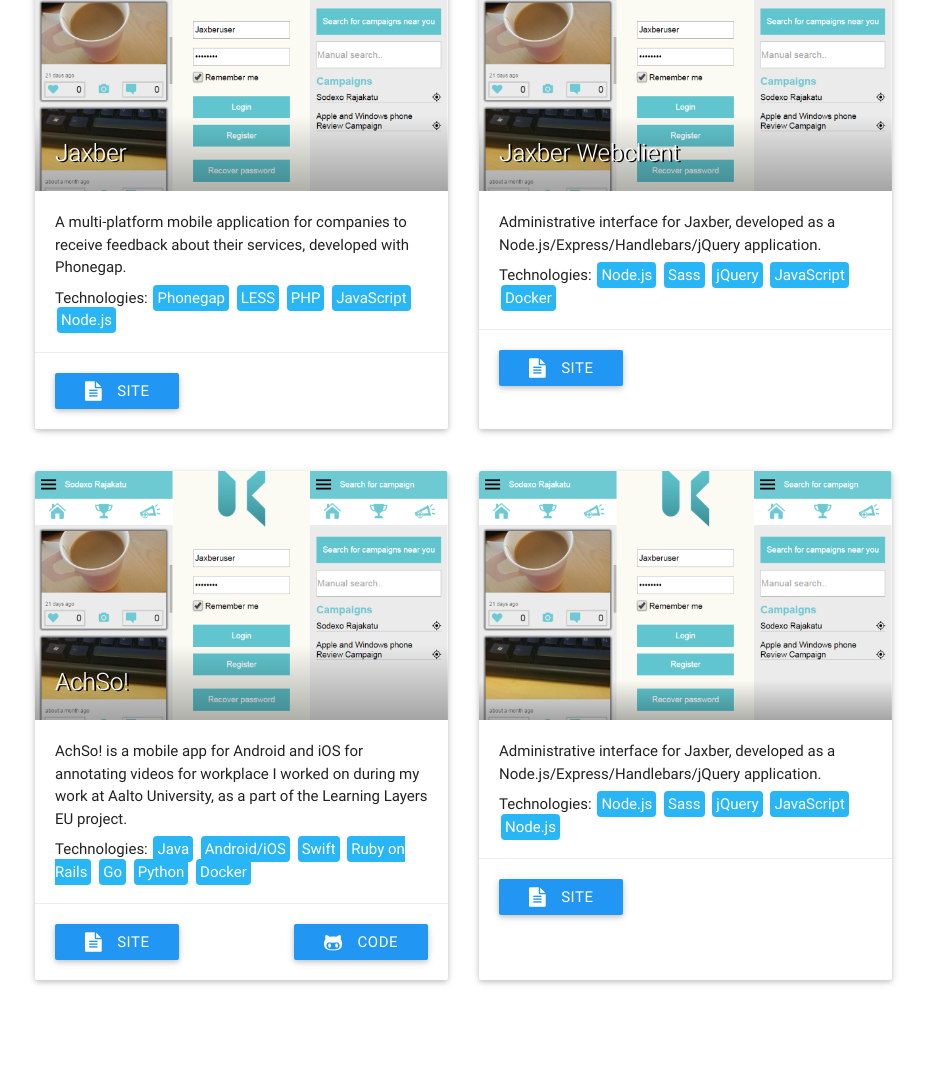
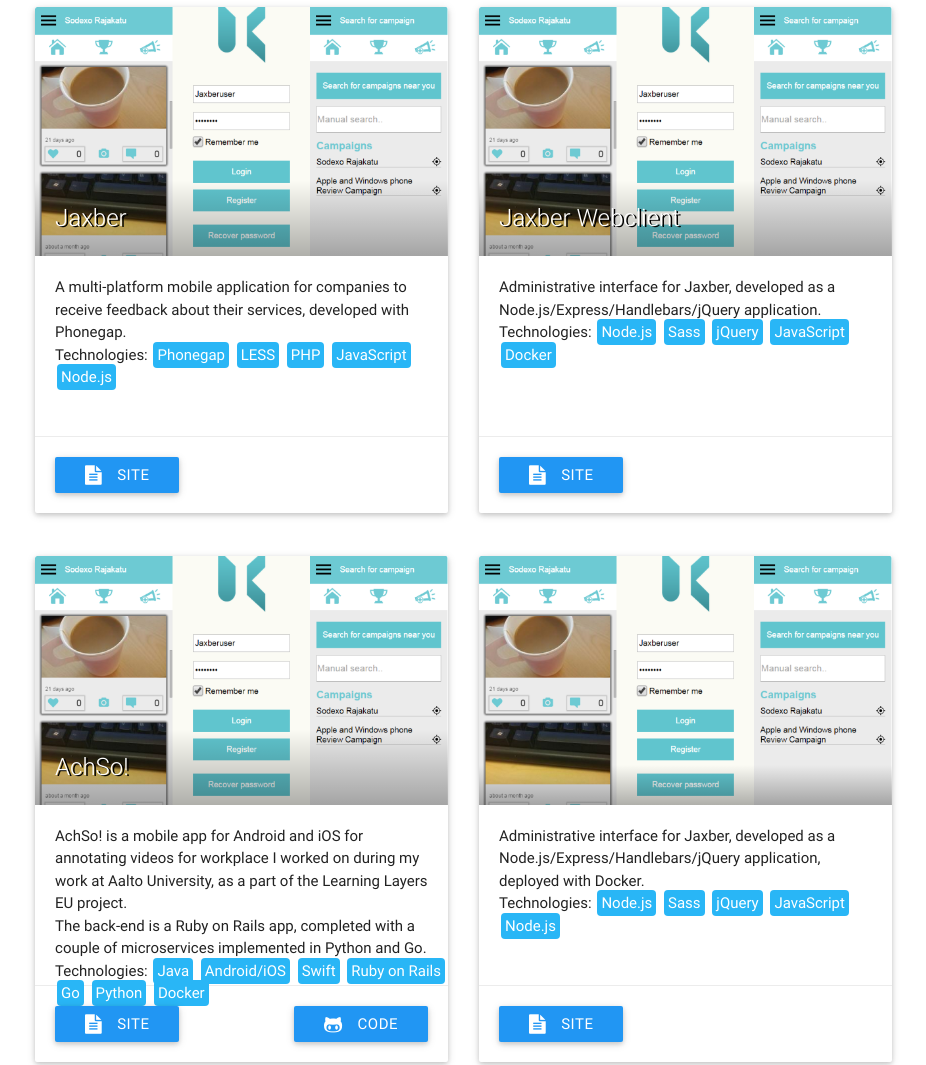
Before and after one commit to melonmanchan/My-Website, a website: page index.html in a window 1280 px wide. Shown: the part 2120-3185 px from the top of the page, without its empty margins (161-1087 px from the left). Drawn offline with Linux system fonts and the light colour scheme; files that its build step writes are made by us from their sources.

Commit message:
Make project cards exactly the same size

```diff
--- a/css/site.css
+++ b/css/site.css
@@ -130,9 +130,12 @@
     background:    linear-gradient(to bottom, rgba(0, 0, 0, 0),  rgba(0, 0, 0, 0.3));
     width:         100%;
 }
+.card-content {
+    height: 180px;
+}
 
 .card-content-tech {
-    margin-top: 8px !important;
+    position: absolute;
 }
 
 .tech-item {
--- a/index.html
+++ b/index.html
@@ -161,6 +161,7 @@
                                 </div>
                                 <div class="card-content">
                                     <p>AchSo! is a mobile app for Android and iOS for annotating videos for workplace I worked on during my work at Aalto University, as a part of the Learning Layers EU project.</p>
+                                    <p>The back-end is a Ruby on Rails app, completed with a couple of microservices implemented in Python and Go.</p>
                                     <p class="card-content-tech">Technologies: <span class="tech-item light-blue lighten-1">Java</span> <span class="tech-item light-blue lighten-1">Android/iOS</span> <span class="tech-item light-blue lighten-1">Swift</span> <span class="tech-item light-blue lighten-1">Ruby on Rails</span> <span class="tech-item light-blue lighten-1">Go</span> <span class="tech-item light-blue lighten-1">Python</span>  <span class="tech-item light-blue lighten-1">Docker</span></p>
                                 </div>
                                 <div class="card-action">
@@ -174,7 +175,7 @@
                                     <span class="card-title"></span>
                                 </div>
                                 <div class="card-content">
-                                    <p>Administrative interface for Jaxber, developed as a Node.js/Express/Handlebars/jQuery application.</p>
+                                    <p>Administrative interface for Jaxber, developed as a Node.js/Express/Handlebars/jQuery application, deployed with Docker.</p>
                                     <p class="card-content-tech">Technologies: <span class="tech-item light-blue lighten-1">Node.js</span> <span class="tech-item light-blue lighten-1">Sass</span> <span class="tech-item light-blue lighten-1">jQuery</span> <span class="tech-item light-blue lighten-1">JavaScript</span> <span class="tech-item light-blue lighten-1">Node.js</span></p>
                                 </div>
                                 <div class="card-action">
```
